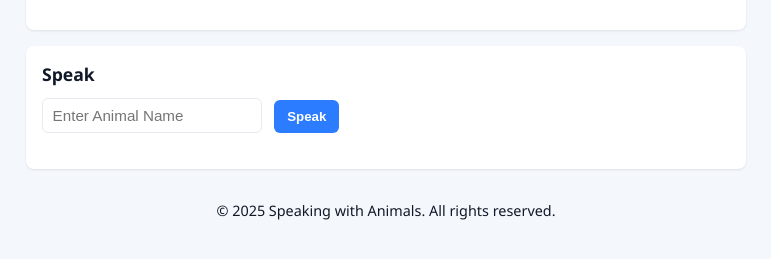
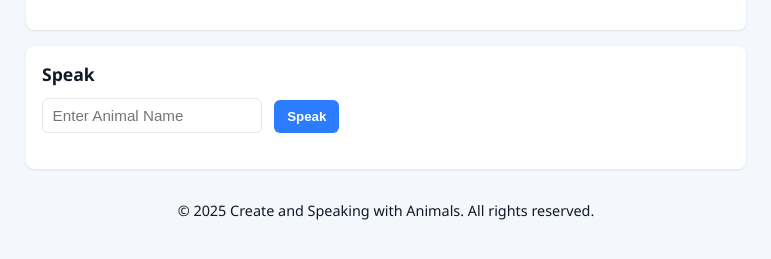
Before and after one commit to Kerry-Mannette/Conversation-Application, a plain HTML site: page index.html in a window 1280 px wide. Shown: the part 441-700 px from the top of the page, without its empty margins (254-1025 px from the left). Drawn offline with Linux system fonts and the light colour scheme.

Commit message:
fix: update footer copyright text in index.html

```diff
--- a/index.html
+++ b/index.html
@@ -41,7 +41,7 @@
 
     <script src="js/main.js"></script>
     <footer>
-        <p>&copy; 2025 Speaking with Animals. All rights reserved.</p>
+        <p>&copy; 2025 Create and Speaking with Animals. All rights reserved.</p>
     </footer>
 </body>
 </html>
```
